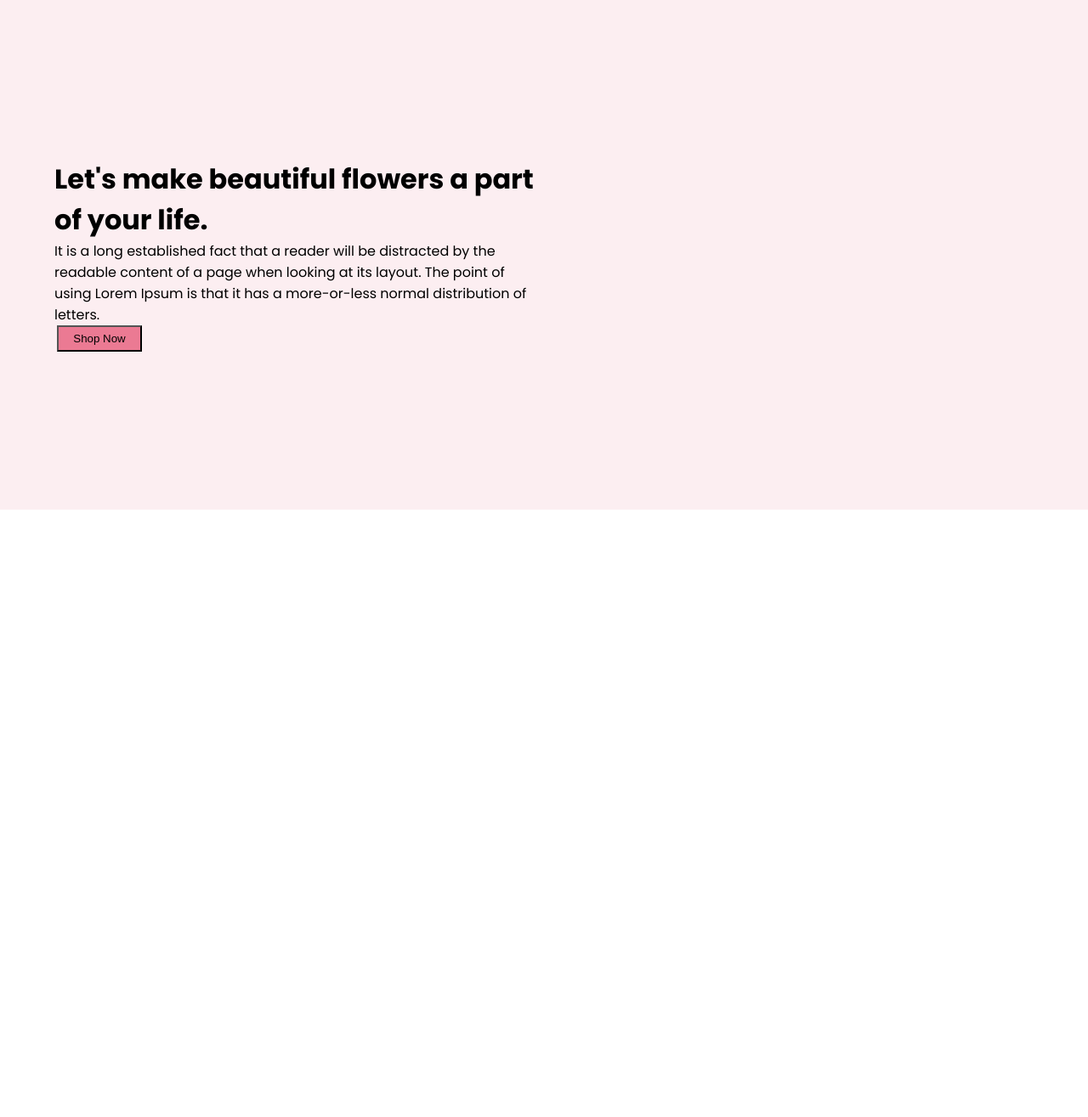
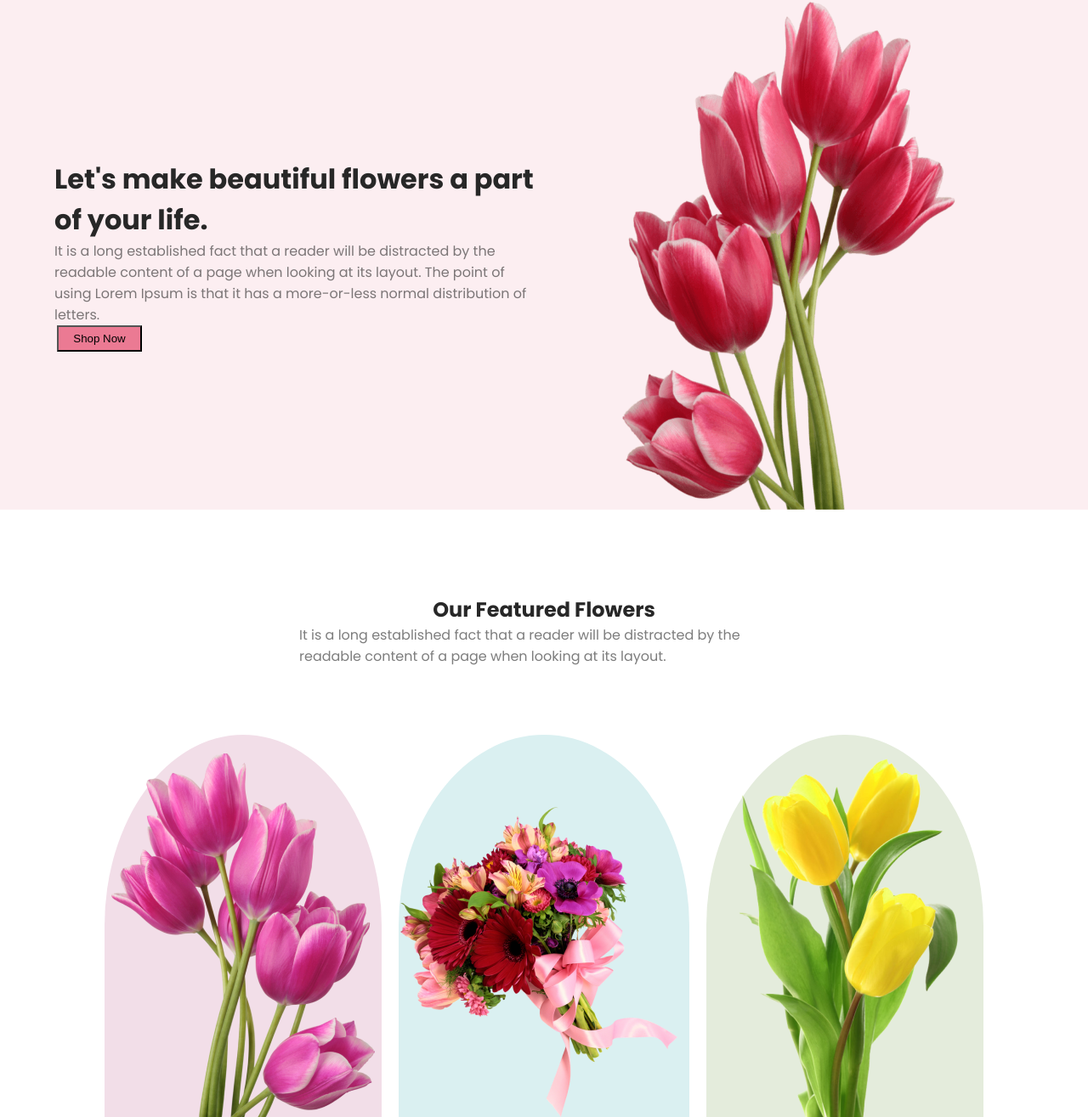
Before and after one commit to khalid33-opu/-flower-shop-pj, a plain HTML site: page index.html in a window 1280 px wide. Shown: the whole page at 85% size. Before the commit the page ends 800 px from the top, so only its background shows below. Drawn offline with Linux system fonts and the light colour scheme.

Commit message:
Featured-image-container

```diff
--- a/index.html
+++ b/index.html
@@ -1,11 +1,13 @@
 <!DOCTYPE html>
 <html lang="en">
+
 <head>
     <meta charset="UTF-8">
     <meta name="viewport" content="width=device-width, initial-scale=1.0">
     <title>flower-shop-pj</title>
     <link rel="stylesheet" href="style/style.css">
 </head>
+
 <body>
     <header>
         <!-- .banner-section-container start here -->
@@ -13,18 +15,48 @@
             <div class="banner-content">
                 <div class="banner-text-container">
                     <h1>Let's make beautiful flowers a part of your life.</h1>
-                    <p>It is a long established fact that a reader will be distracted by the readable content of a page when looking at its layout. The point of using Lorem Ipsum is that it has a more-or-less normal distribution of letters.</p>
+                    <p>It is a long established fact that a reader will be distracted by the readable content of a page
+                        when looking at its layout. The point of using Lorem Ipsum is that it has a more-or-less normal
+                        distribution of letters.</p>
                     <button>Shop Now</button>
                 </div>
-                <div class="banner-image-container"></div>
+                <div class="banner-image-container">
+                    <img src="./image/pngwing 10.png" alt="">
+                </div>
             </div>
         </div>
-        <!-- .banner-section-container start here -->
+        <!-- .banner-section-container end here -->
     </header>
 
-    <main></main>
+    <main>
+        <!-- Featured-image-container start here -->
+        <section class="Featured-image-container">
+            <div class="featured-title-container">
+                    <h1>Our Featured Flowers</h1>
+                    <p>It is a long established fact that a reader will be distracted by the readable content of a page when
+                    looking at its layout.</p>
+
+                    <div class="Featured-images">
+
+                        <div id="first" class="first-image">
+                            <img src="image/pngwing 6.png" alt="">
+                        </div>
+
+                        <div id="second" class="second-image">
+                            <img src="image/pngwing 5.png" alt="">
+                        </div>
+
+                        <div id="third" class="third-image">
+                            <img src="image/pngwing 7.png" alt="">
+                        </div>
+                    </div>
+            </div>
+        </section>
+        <!-- Featured-image-container end here -->
+    </main>
 
     <footer></footer>
 
 </body>
+
 </html>
--- a/style/style.css
+++ b/style/style.css
@@ -25,18 +25,24 @@ body{
 }
 .banner-text-container{
     width: 50%;
-    /border: 2px solid red;
+    /* border: 2px solid red;  */
     height: 600px;
     display: flex;
     flex-direction: column;
     justify-content: center;
     align-items: center;
+    color: rgba(39, 39, 39, 0.6)
 
 }
+.banner-text-container h1{
+    color: rgb(39, 39, 39);
+}
+
 .banner-image-container{
     width: 50%;
     /* border: 2px solid green; */
     height: 600px;
+
 }
 .banner-text-container button{
     margin-right:470px;
@@ -44,3 +50,73 @@ body{
     height: 31px;
     background: rgb(235, 122, 147);
 }
+/* banner-image-container */
+.banner-image-container{
+    width: 50%;
+    height: 600px;
+    display: flex ;
+    justify-content: center;
+    align-items: center;
+
+
+}
+.banner-image-container img {
+    width: 75%;
+    height: 600px;
+    /* border: 2px solid red; */
+}
+/* Featured-image-container */
+.Featured-image-container{
+    width: 90%;
+    height: 600px;
+    margin: 0 auto;
+    /* border: 2px solid red; */
+    margin-top: 100px;
+}
+.featured-title-container h1{
+    color: rgb(39, 39, 39);
+
+}
+.featured-title-container{
+    /* border: 2px solid red; */
+    display: flex;
+    flex-direction: column;
+    justify-content: center;
+    align-items: center;
+    width: 50%;
+    margin: 0 auto;
+    color: rgba(39, 39, 39, 0.6);
+
+}
+
+/* Featured-image */
+.Featured-images{
+    display: flex;
+    align-items: end;
+    gap: 20px;
+    margin-top: 80px;
+    /* border: 1px solid red;   */
+ }
+
+
+.first-image, .second-image, .third-image{
+    width: 380px;
+    width: 33%;
+    height: 450px;
+     /* border: 2px solid red; */
+    display: flex;
+    flex-direction: column;
+    justify-content:end;
+    align-items: center;
+    border-radius: 50% 50% 0 0;
+}
+
+#first{
+    background-color: #F2DEE8;
+}
+#second{
+    background-color: #DAF0F1;
+}
+#third{
+    background-color: #E4ECDC;
+}
```
